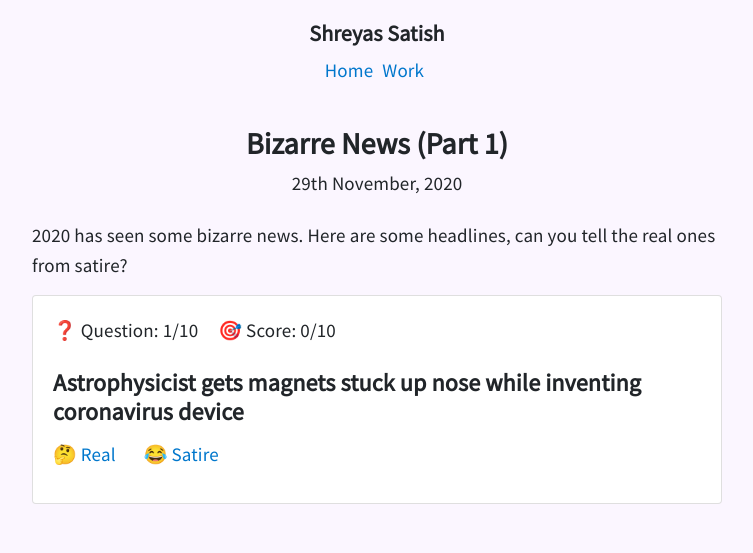
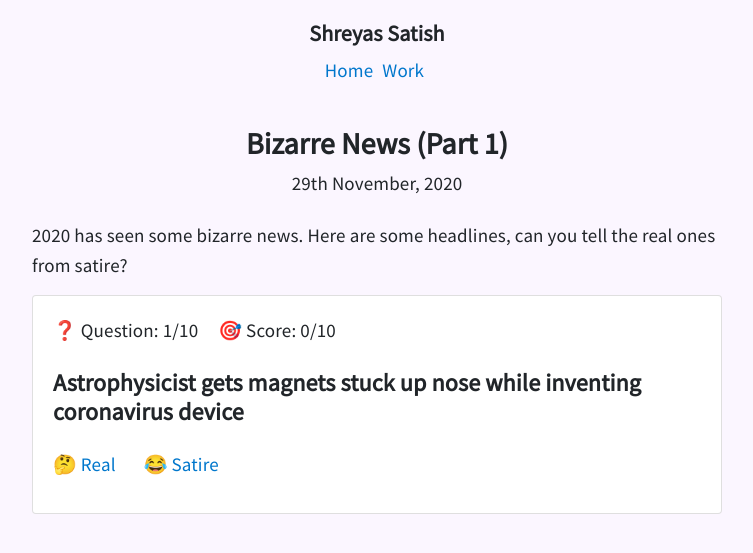
Before and after one commit to shreyas-satish/shreyas-satish.github.com, a Jekyll site: the page built from _posts/2020-11-11-bizarre-news-1.html, in a window 1280 px wide. Shown: the top 553 px of the page, without its empty margins (263-1016 px from the left). Built offline with Jekyll 4.4.1, drawn with Linux system fonts in a browser that asks for light colours.

Commit message:
fixed styling

```diff
--- a/_posts/2020-11-11-bizarre-news-1.html
+++ b/_posts/2020-11-11-bizarre-news-1.html
@@ -33,7 +33,7 @@ summary: 2020 has seen some bizarre news. Here are some headlines, can you tell
         </span>
       </div>
       <h4 class="card-title font-weight-bold">{{newsHeadlines[currentIndex].name}}</h4>
-      <p class="card-text mr-4">
+      <p class="card-text mr-4 mt-4">
         <div v-if="mode == 'q'">
           <a href="javascript:void(0);" class="mr-4" v-on:click="ansQ('Real')">🤔 Real</a>
           <a href="javascript:void(0);" class="" v-on:click="ansQ('Satire')">😂 Satire</a>
```
Also changed, not shown: other parts of _posts/2020-11-11-bizarre-news-1.html (+1 -1 lines).
